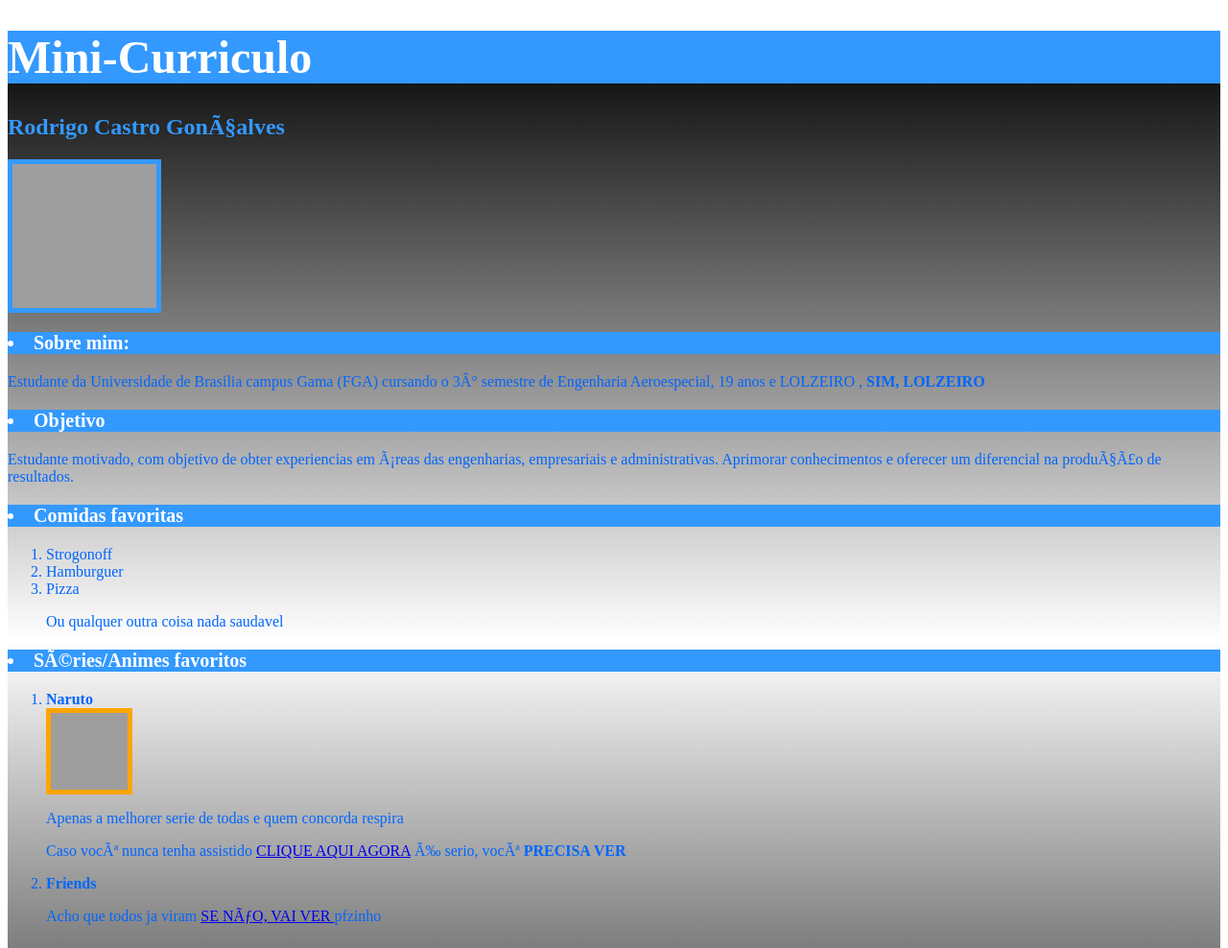
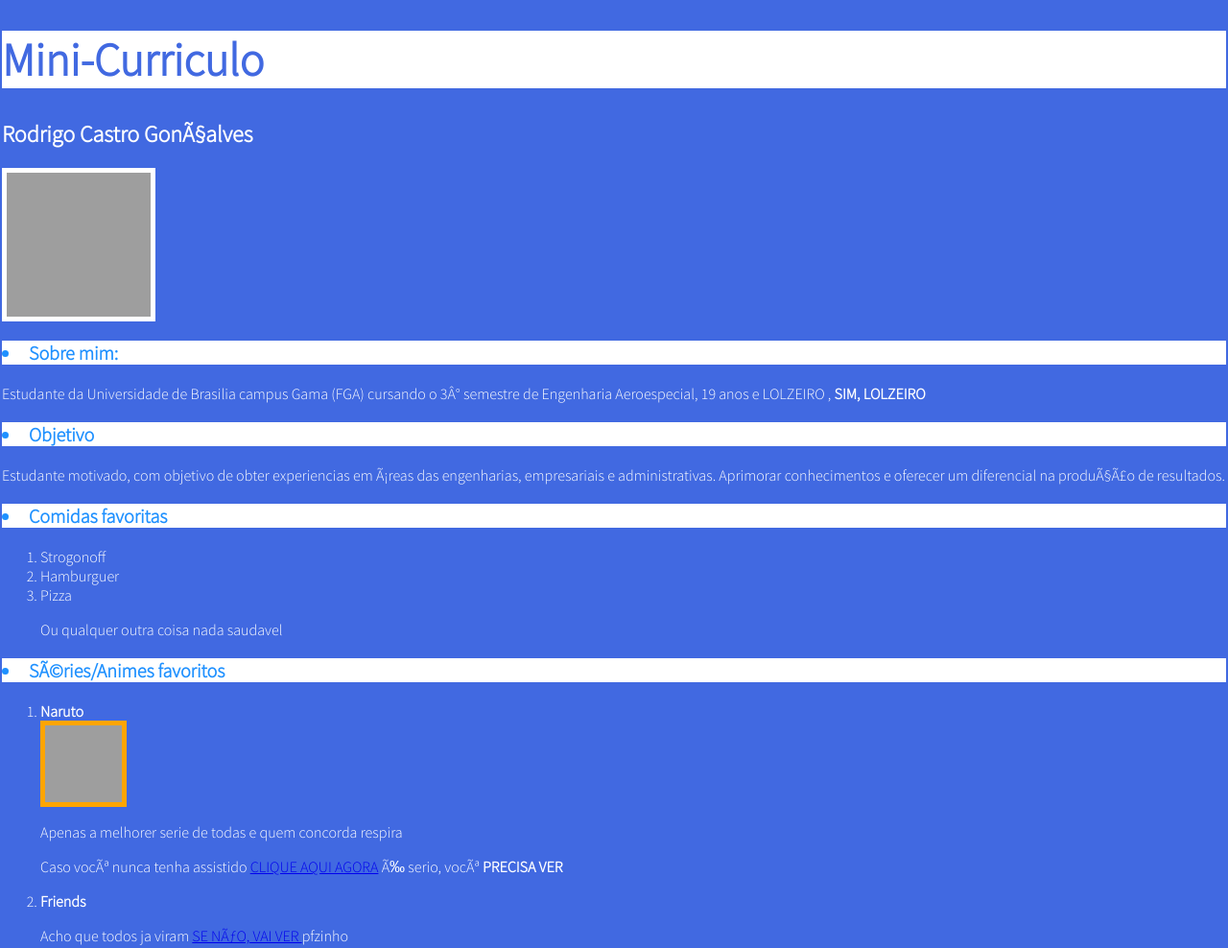
Before and after one commit to rodrigocag/curriculoOrc, a plain HTML site: page index.html in a window 1280 px wide. Shown: the top 988 px of the page at 96% size. Drawn offline with Linux system fonts and the light colour scheme; grey boxes are pictures that could not be loaded.

Commit message:
curriculo com css melhor

```diff
--- a/bonito.css
+++ b/bonito.css
@@ -1,12 +1,14 @@
+@import url('https://fonts.googleapis.com/css2?family=Source+Sans+Pro:wght@300&display=swap');
 h1 {
-color: white;
+font-family: 'Source Sans Pro', sans-serif; ;
+color:#4169E1 ;
 font-size: 3em;
 text-decoration: ;
-background-color: #3399ff;
+background-color: white;
 }
 #caixa{
   display: inline-block;
-	background-color: #3399ff;
+	background-color: white;
 	height:160px;
 	width: 160px;
 	padding: 5px;
@@ -18,24 +20,30 @@
 text-decoration: ;
 background-color: #66ccff;
 }*/
-h2{color :  #3399ff}
-ol{color:#0066ff}
+h2{
+	color :  white;
+	font-family: 'Source Sans Pro', sans-serif;}
+ol{
+	color:white;
+	font-family: 'Source Sans Pro', sans-serif;}
 h3 {
-color: white;
+font-family: 'Source Sans Pro', sans-serif;
+color: #1E90FF;
 font-size: 1.25em;
-background-color: #3399ff;
+background-color:white ;
 }
-p{color:#0066ff}
+p{color:white;
+	font-family: 'Source Sans Pro', sans-serif;}
 #naruto{
-  display: inline-block;
+    display: inline-block;
 	background-color: orange;
 	height:90px;
 	width: 90px;
 	padding: 5px;
 	box-sizing: border-box;
 }
-/*deixei comentado abaixo pq fica meio esquisito, mas eu achei legal*/
 
-#tudo{
-  background-image: linear-gradient(black, white,black);
+body{
+  background-color: #4169E1	;
+  margin:2px ;
 }
--- a/index.html
+++ b/index.html
@@ -2,7 +2,9 @@
 <html lang = "pt br">
 <head>
 	<meta charset="uft-8">
-	<link rel="stylesheet" href="bonito.css">
+  <link rel="stylesheet" href="bonito.css">
+  <script type="text/javascript" src="js/arquivo.js"></script>
+
 <head>
 <div id= "tudo">
 <h1>Mini-Curriculo</h1>
@@ -40,8 +42,11 @@
     <li><b>Instagram</b></li>
     <p><a href = "https://www.instagram.com/rodrigocg_5/" target ="__blank"> @Rodrigocg_5</p></a>
     <li><b>Facebook</b></li>
+    <div id=facebook></div>
     <p><a href="https://www.facebook.com/rodrigo.castro.12979?ref=bookmarks" target="__blank">Rodrigo Castro</p></a>
 <li><b>Twitter</b></li>
     <p><a href="https://twitter.com/Rodcastroo" target="__blank">@Rodcastroo</p></a>
 </div>
+
+
 </html>
```
